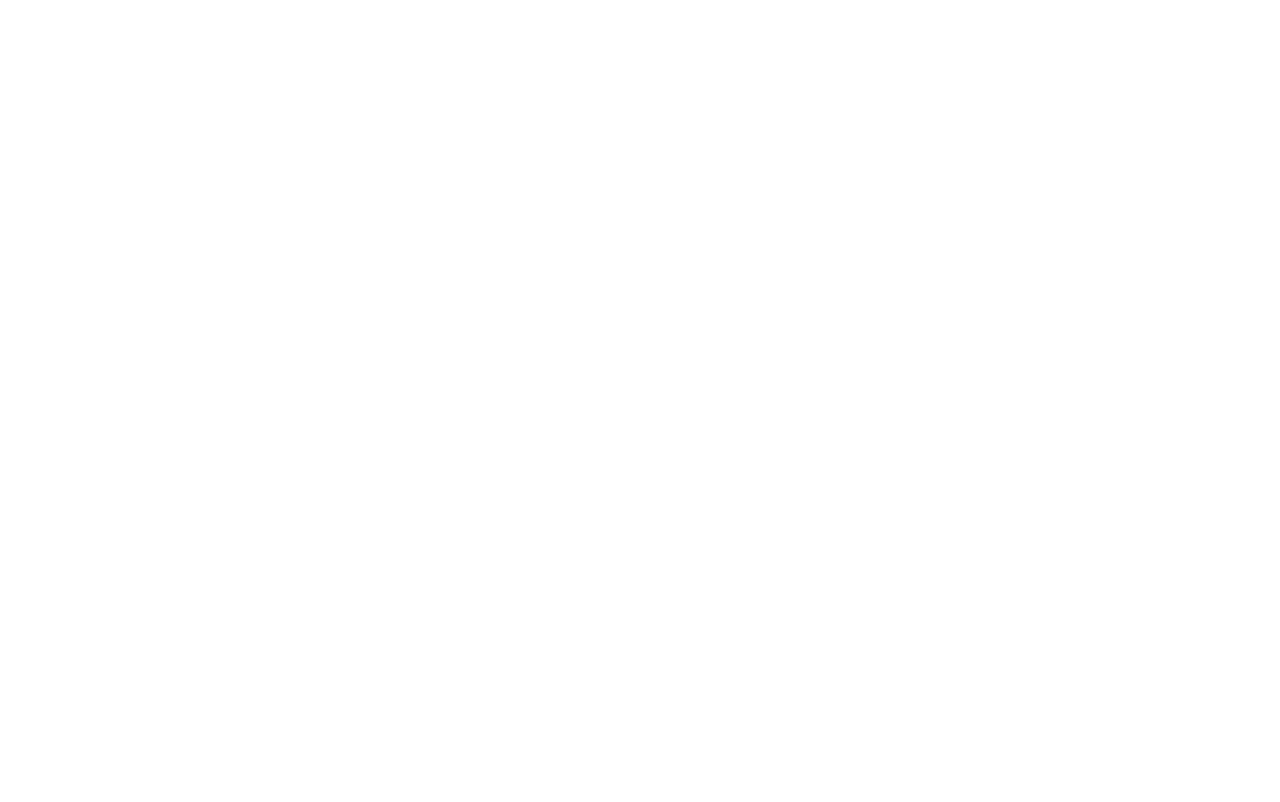
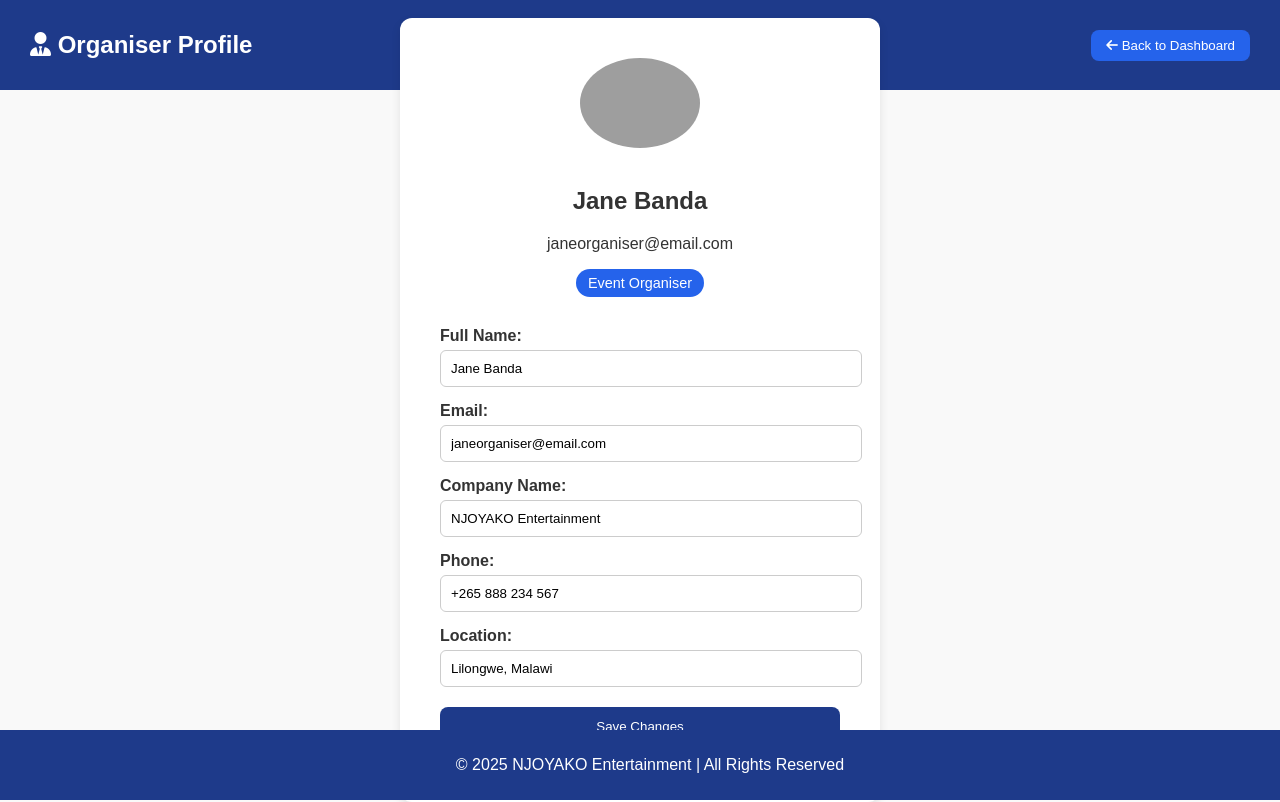
Before and after one commit to lauryn06/Njoyako-Event-Planners, a plain HTML site: page profile1.html in a window 1280 px wide. Drawn offline with Linux system fonts and the light colour scheme; grey boxes are pictures that could not be loaded.

Commit message:
added organiser profile

```diff
--- /dev/null
+++ b/profile1.css
@@ -0,0 +1,11 @@
+@import url('profile.css');
+
+.badge {
+  display: inline-block;
+  background: #2563eb;
+  color: white;
+  padding: 6px 12px;
+  border-radius: 20px;
+  font-size: 0.9rem;
+  margin-bottom: 15px;
+}
--- a/profile1.html
+++ b/profile1.html
@@ -0,0 +1,61 @@
+<!DOCTYPE html>
+<html lang="en">
+<head>
+  <meta charset="UTF-8">
+  <meta name="viewport" content="width=device-width, initial-scale=1.0">
+  <title>Organiser Profile | NJOYAKO Event Management</title>
+  <link rel="stylesheet" href="profile1.css">
+  <link rel="stylesheet" href="https://cdnjs.cloudflare.com/ajax/libs/font-awesome/6.5.0/css/all.min.css">
+</head>
+<body>
+  <header class="navbar">
+    <h1><i class="fa-solid fa-user-tie"></i> Organiser Profile</h1>
+    <button class="back-btn" onclick="goBack()"><i class="fa-solid fa-arrow-left"></i> Back to Dashboard</button>
+  </header>
+
+  <main class="profile-container">
+    <section class="profile-card">
+      <img src="https://cdn-icons-png.flaticon.com/512/149/149071.png" alt="Organiser Avatar" class="profile-pic">
+      <h2 id="orgName">Jane Banda</h2>
+      <p id="orgEmail">janeorganiser@email.com</p>
+      <span class="badge">Event Organiser</span>
+
+      <form id="profileForm">
+        <label>Full Name:</label>
+        <input type="text" id="name" value="Jane Banda">
+
+        <label>Email:</label>
+        <input type="email" id="email" value="janeorganiser@email.com">
+
+        <label>Company Name:</label>
+        <input type="text" id="company" value="NJOYAKO Entertainment">
+
+        <label>Phone:</label>
+        <input type="text" id="phone" value="+265 888 234 567">
+
+        <label>Location:</label>
+        <input type="text" id="location" value="Lilongwe, Malawi">
+
+        <button type="submit" class="save-btn">Save Changes</button>
+        <p id="message"></p>
+      </form>
+    </section>
+  </main>
+
+  <footer>
+    <p>&copy; 2025 NJOYAKO Entertainment | All Rights Reserved</p>
+  </footer>
+
+  <script>
+    function goBack() {
+      window.location.href = 'dashboard1.html';
+    }
+
+    document.getElementById('profileForm').addEventListener('submit', (e) => {
+      e.preventDefault();
+      document.getElementById('message').style.color = 'green';
+      document.getElementById('message').textContent = 'Profile updated successfully!';
+    });
+  </script>
+</body>
+</html>
```
Also changed, not shown: dashboard1.html (+9 -0 lines).
